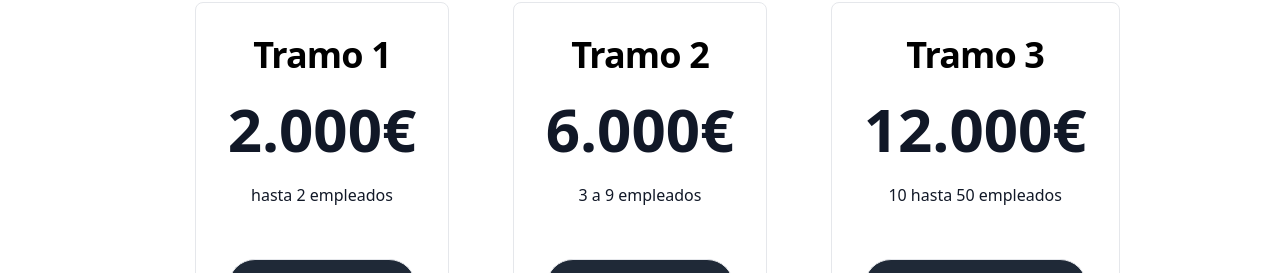
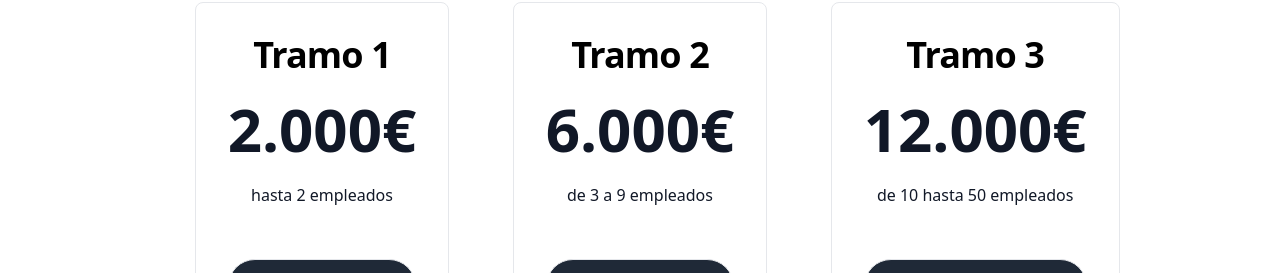
Before and after one commit to blavetstudio/kit-digital-2022, a Next.js app: page / in a window 1280 px wide. Shown: the part 2353-2626 px from the top of the page. Built offline with nearby package versions, Linux system fonts and the light colour scheme.

Commit message:
Añadimos preposición :D

```diff
--- a/pages/index.js
+++ b/pages/index.js
@@ -163,7 +163,7 @@ export default function Home() {
                             </p>
                         </div>
                         <p className="mt-6 mb-5 text-base leading-normal text-left text-gray-900 border-0 border-gray-200">
-                            3 a 9 empleados
+                            de 3 a 9 empleados
                         </p>
 
                         <a href="#contacto" className="inline-flex justify-center w-full px-4 py-3 mt-8 font-sans text-sm leading-none text-center text-white no-underline bg-gray-800 border rounded-full cursor-pointer hover:bg-gray-900 hover:text-white focus-within:bg-gray-900 focus-within:border-gray-900 focus-within:text-white sm:text-base md:text-lg">
@@ -181,7 +181,7 @@ export default function Home() {
                             </p>
                         </div>
                         <p className="mt-6 mb-5 text-base leading-normal text-left text-gray-900 border-0 border-gray-200">
-                            10 hasta 50 empleados
+                            de 10 hasta 50 empleados
                         </p>
                         <a href="#contacto" className="inline-flex justify-center w-full px-4 py-3 mt-8 font-sans text-sm leading-none text-center text-white no-underline bg-gray-800 border rounded-full cursor-pointer hover:bg-gray-900 hover:text-white focus-within:bg-gray-900 focus-within:border-gray-900 focus-within:text-white sm:text-base md:text-lg">
                             Cuéntame más
```
